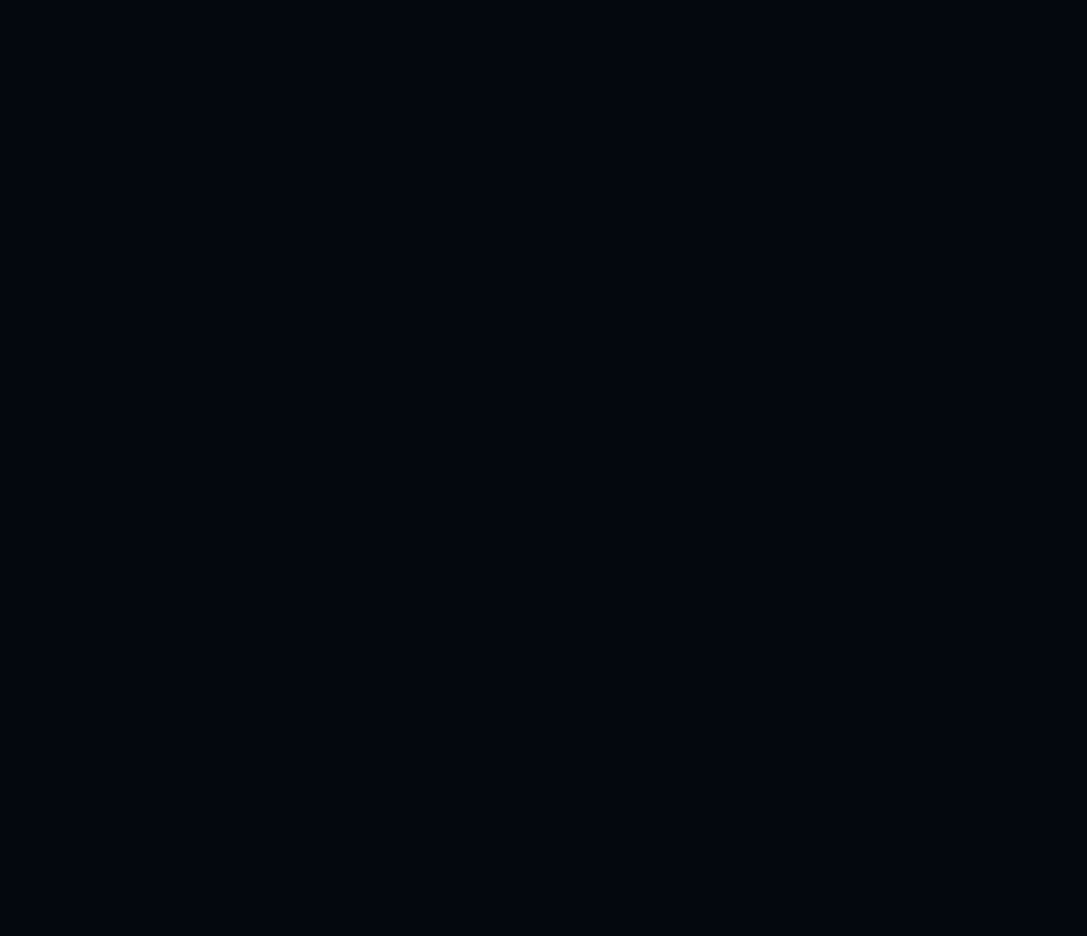
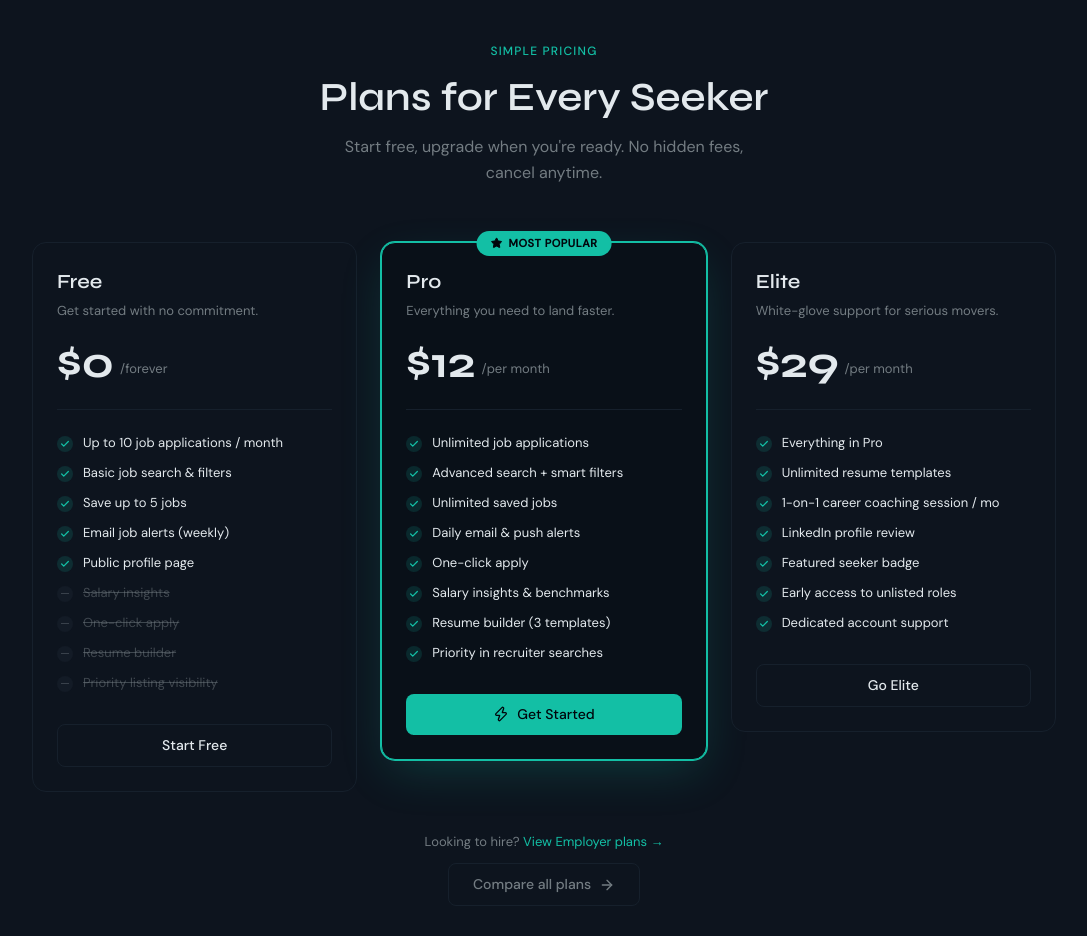
Before and after one commit to imarufbillah/seekcruitr, a Next.js app in the folder client/: page / in a window 1280 px wide. Shown: the part 2620-3556 px from the top of the page, without its empty margins (96-1183 px from the left). Before the commit the page ends 2582 px from the top, so only its background shows below. Built offline with nearby package versions, Linux system fonts and the light colour scheme.

Commit message:
feat(home): add PricingPreview component and integrate into HomePage

```diff
--- a/client/src/app/(public)/page.jsx
+++ b/client/src/app/(public)/page.jsx
@@ -2,6 +2,7 @@
 import StatsRow from "@/components/public/StatsRow";
 import FeaturedJobs from "@/components/public/FeaturedJobs";
 import FeaturesSection from "@/components/public/FeaturesSection";
+import PricingPreview from "@/components/public/PricingPreview";
 
 const HomePage = () => {
   return (
@@ -10,6 +11,7 @@
       <StatsRow />
       <FeaturedJobs />
       <FeaturesSection />
+      <PricingPreview />
     </>
   );
 };
--- /dev/null
+++ b/client/src/components/public/PricingPreview.jsx
@@ -0,0 +1,275 @@
+import Link from "next/link";
+import { Check, Zap, ArrowRight, Star } from "lucide-react";
+import { cn } from "@/lib/utils";
+
+/* ── Plan data ─────────────────────────────────────────────────────── */
+const SEEKER_PLANS = [
+  {
+    id: "free",
+    name: "Free",
+    price: "$0",
+    period: "forever",
+    tagline: "Get started with no commitment.",
+    featured: false,
+    cta: "Start Free",
+    ctaHref: "/sign-up",
+    features: [
+      "Up to 10 job applications / month",
+      "Basic job search & filters",
+      "Save up to 5 jobs",
+      "Email job alerts (weekly)",
+      "Public profile page",
+    ],
+    missing: [
+      "Salary insights",
+      "One-click apply",
+      "Resume builder",
+      "Priority listing visibility",
+    ],
+  },
+  {
+    id: "pro",
+    name: "Pro",
+    price: "$12",
+    period: "per month",
+    tagline: "Everything you need to land faster.",
+    featured: true,
+    badge: "Most Popular",
+    cta: "Get Started",
+    ctaHref: "/sign-up?plan=pro",
+    features: [
+      "Unlimited job applications",
+      "Advanced search + smart filters",
+      "Unlimited saved jobs",
+      "Daily email & push alerts",
+      "One-click apply",
+      "Salary insights & benchmarks",
+      "Resume builder (3 templates)",
+      "Priority in recruiter searches",
+    ],
+    missing: [],
+  },
+  {
+    id: "elite",
+    name: "Elite",
+    price: "$29",
+    period: "per month",
+    tagline: "White-glove support for serious movers.",
+    featured: false,
+    cta: "Go Elite",
+    ctaHref: "/sign-up?plan=elite",
+    features: [
+      "Everything in Pro",
+      "Unlimited resume templates",
+      "1-on-1 career coaching session / mo",
+      "LinkedIn profile review",
+      "Featured seeker badge",
+      "Early access to unlisted roles",
+      "Dedicated account support",
+    ],
+    missing: [],
+  },
+];
+
+/* ── Check / dash row ──────────────────────────────────────────────── */
+function FeatureRow({ text, included = true }) {
+  return (
+    <li className="flex items-start gap-2.5">
+      <span
+        className={cn(
+          "mt-0.5 flex size-4 shrink-0 items-center justify-center rounded-full",
+          included
+            ? "bg-primary/15 text-primary"
+            : "bg-muted text-muted-foreground/40",
+        )}
+        aria-hidden="true"
+      >
+        {included ? (
+          <Check className="size-2.5" strokeWidth={3} />
+        ) : (
+          <span className="block h-px w-2 bg-current" />
+        )}
+      </span>
+      <span
+        className={cn(
+          "font-sans text-[13px] leading-snug",
+          included
+            ? "text-foreground"
+            : "text-muted-foreground/50 line-through",
+        )}
+      >
+        {text}
+      </span>
+    </li>
+  );
+}
+
+/* ── Single pricing card ───────────────────────────────────────────── */
+function PricingCard({ plan }) {
+  const {
+    name,
+    price,
+    period,
+    tagline,
+    featured,
+    badge,
+    cta,
+    ctaHref,
+    features,
+    missing,
+  } = plan;
+
+  return (
+    <article
+      className={cn(
+        "relative flex flex-col rounded-xl border p-6 transition-all duration-200",
+        featured
+          ? [
+              "border-primary bg-card",
+              "shadow-[0_0_0_1px_var(--primary),0_16px_48px_-8px_color-mix(in_oklch,var(--primary)_22%,transparent)]",
+            ]
+          : [
+              "border-border bg-popover",
+              "hover:border-primary/50",
+              "hover:shadow-[0_8px_32px_-4px_color-mix(in_oklch,var(--primary)_10%,transparent)]",
+            ],
+      )}
+      aria-label={`${name} plan`}
+    >
+      {/* ── Popular badge ── */}
+      {badge && (
+        <div
+          className={cn(
+            "absolute -top-3 left-1/2 -translate-x-1/2",
+            "inline-flex items-center gap-1.5 rounded-full",
+            "bg-primary px-3.5 py-1",
+            "font-sans text-[11px] font-semibold uppercase tracking-wider text-primary-foreground",
+          )}
+          aria-label="Most popular plan"
+        >
+          <Star className="size-3 fill-current" aria-hidden="true" />
+          {badge}
+        </div>
+      )}
+
+      {/* ── Plan name + tagline ── */}
+      <div className="mb-5 flex flex-col gap-1">
+        <h3 className="font-heading text-[20px] font-semibold text-foreground">
+          {name}
+        </h3>
+        <p className="font-sans text-[13px] text-muted-foreground">{tagline}</p>
+      </div>
+
+      {/* ── Price ── */}
+      <div className="mb-6 flex items-end gap-1.5 border-b border-border pb-6">
+        <span className="font-heading text-[44px] font-bold leading-none text-foreground">
+          {price}
+        </span>
+        <span className="mb-1.5 font-sans text-[13px] text-muted-foreground">
+          /{period}
+        </span>
+      </div>
+
+      {/* ── Feature list ── */}
+      <ul className="mb-8 flex flex-1 flex-col gap-3" role="list">
+        {features.map((f) => (
+          <FeatureRow key={f} text={f} included={true} />
+        ))}
+        {missing.map((f) => (
+          <FeatureRow key={f} text={f} included={false} />
+        ))}
+      </ul>
+
+      {/* ── CTA button ── */}
+      <Link
+        href={ctaHref}
+        className={cn(
+          "inline-flex w-full items-center justify-center gap-2 rounded-md",
+          "px-5 py-2.5 font-sans text-[14px] font-medium",
+          "transition-all duration-200",
+          "focus-visible:outline-none focus-visible:ring-2 focus-visible:ring-ring focus-visible:ring-offset-1",
+          featured
+            ? "bg-primary text-primary-foreground hover:bg-primary/90"
+            : "border border-border bg-transparent text-foreground hover:border-primary hover:text-primary",
+        )}
+      >
+        {featured && <Zap className="size-4" aria-hidden="true" />}
+        {cta}
+      </Link>
+    </article>
+  );
+}
+
+/* ── Section ───────────────────────────────────────────────────────── */
+export default function PricingPreview() {
+  return (
+    <section
+      className="relative w-full bg-popover px-4 py-20 sm:px-6 lg:px-8"
+      aria-labelledby="pricing-preview-heading"
+    >
+      {/* Gradient top border — mirrors FeaturesSection pattern */}
+      <div
+        className="absolute inset-x-0 top-0 h-px"
+        style={{
+          background:
+            "linear-gradient(to right, transparent, var(--primary), transparent)",
+        }}
+        aria-hidden="true"
+      />
+
+      <div className="mx-auto max-w-5xl">
+        {/* ── Section header ── */}
+        <div className="mb-14 flex flex-col items-center gap-3 text-center">
+          <span
+            className="font-sans text-[12px] font-medium uppercase tracking-widest text-primary"
+            aria-hidden="true"
+          >
+            Simple Pricing
+          </span>
+          <h2
+            id="pricing-preview-heading"
+            className="font-heading text-[36px] font-semibold leading-tight text-foreground sm:text-[40px]"
+          >
+            Plans for Every Seeker
+          </h2>
+          <p className="max-w-110 font-sans text-[16px] leading-relaxed text-muted-foreground">
+            Start free, upgrade when you&apos;re ready. No hidden fees, cancel
+            anytime.
+          </p>
+        </div>
+
+        {/* ── 3-column card grid ── */}
+        <div className="grid grid-cols-1 items-start gap-6 sm:grid-cols-3">
+          {SEEKER_PLANS.map((plan) => (
+            <PricingCard key={plan.id} plan={plan} />
+          ))}
+        </div>
+
+        {/* ── Footer note + full pricing link ── */}
+        <div className="mt-10 flex flex-col items-center gap-3">
+          <p className="font-sans text-[13px] text-muted-foreground">
+            Looking to hire?{" "}
+            <Link
+              href="/pricing"
+              className="text-primary underline-offset-2 hover:underline"
+            >
+              View Employer plans →
+            </Link>
+          </p>
+          <Link
+            href="/pricing"
+            className={cn(
+              "inline-flex items-center gap-2 rounded-md border border-border bg-transparent",
+              "px-6 py-2.5 font-sans text-[14px] font-medium text-muted-foreground",
+              "transition-all duration-200 hover:border-primary hover:text-primary",
+              "focus-visible:outline-none focus-visible:ring-2 focus-visible:ring-ring",
+            )}
+          >
+            Compare all plans
+            <ArrowRight className="size-4" aria-hidden="true" />
+          </Link>
+        </div>
+      </div>
+    </section>
+  );
+}
```
